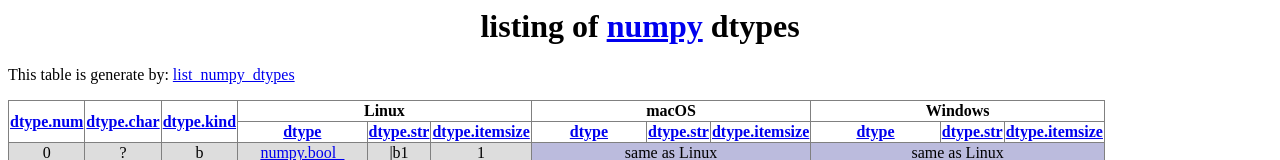
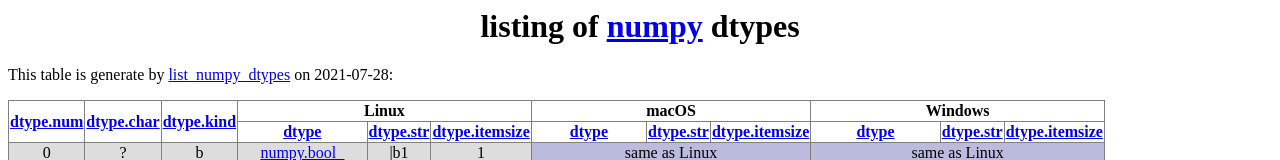
Before and after one commit to daniel-mohr/list_numpy_dtypes, a plain HTML site: page index.html in a window 1280 px wide. Shown: the top 160 px of the page. Drawn offline with Linux system fonts and the light colour scheme.

Commit message:
Deploying to results from @ daniel-mohr/list_numpy_dtypes@c247f3af67b4a035534610bb22dbb46547998405 🚀

```diff
--- a/index.html
+++ b/index.html
@@ -5,7 +5,7 @@
 </head>
 <body>
 <h1 align="center">listing of <a href="https://numpy.org/" target="_blank">numpy</a> dtypes</h1>
-<p>This table is generate by: <a href="https://github.com/daniel-mohr/list_numpy_dtypes" target="_blank">list_numpy_dtypes</a></p>
+<p>This table is generate by <a href="https://github.com/daniel-mohr/list_numpy_dtypes" target="_blank">list_numpy_dtypes</a> on 2021-07-28:</p>
 <p><table border="1" rules="all">
 <tr align="center"><th rowspan="2"><a href="https://numpy.org/devdocs/reference/generated/numpy.dtype.num.html" target="_blank">dtype.num</a></th><th rowspan="2"><a href="https://numpy.org/devdocs/reference/generated/numpy.dtype.char.html" target="_blank">dtype.char</a></th><th rowspan="2"><a href="https://numpy.org/devdocs/reference/generated/numpy.dtype.kind.html" target="_blank">dtype.kind</a></th><th colspan="3">Linux</th><th colspan="3">macOS</th><th colspan="3">Windows</th></tr>
 <tr align="center"><th><a href="https://numpy.org/devdocs/reference/generated/numpy.dtype.html" target="_blank">dtype</a></th><th><a href="https://numpy.org/devdocs/reference/generated/numpy.dtype.str.html" target="_blank">dtype.str</a></th><th><a href="https://numpy.org/devdocs/reference/generated/numpy.dtype.itemsize.html" target="_blank">dtype.itemsize</a></th><th><a href="https://numpy.org/devdocs/reference/generated/numpy.dtype.html" target="_blank">dtype</a></th><th><a href="https://numpy.org/devdocs/reference/generated/numpy.dtype.str.html" target="_blank">dtype.str</a></th><th><a href="https://numpy.org/devdocs/reference/generated/numpy.dtype.itemsize.html" target="_blank">dtype.itemsize</a></th><th><a href="https://numpy.org/devdocs/reference/generated/numpy.dtype.html" target="_blank">dtype</a></th><th><a href="https://numpy.org/devdocs/reference/generated/numpy.dtype.str.html" target="_blank">dtype.str</a></th><th><a href="https://numpy.org/devdocs/reference/generated/numpy.dtype.itemsize.html" target="_blank">dtype.itemsize</a></th></tr>
```
